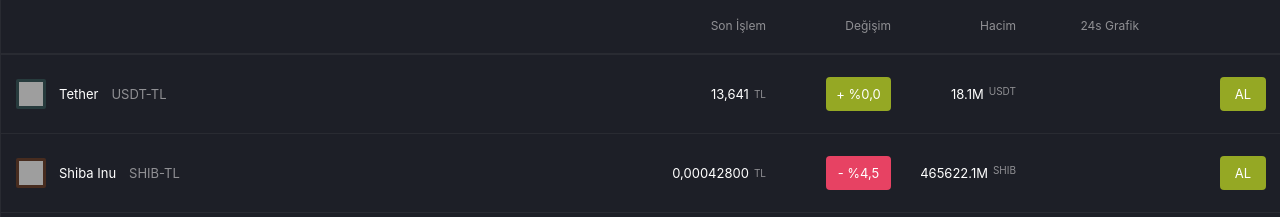
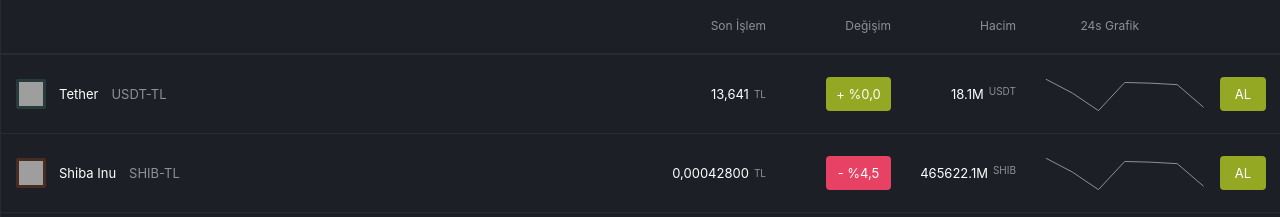
Before and after one commit to ozanzeng/paribu, a React (Create React App) app: page / in a window 1280 px wide. Shown: the part 583-800 px from the top of the page. Built offline with nearby package versions, Linux system fonts and the light colour scheme; grey boxes are pictures that could not be loaded.

Commit message:
Line chart completed

```diff
--- a/package.json
+++ b/package.json
@@ -10,6 +10,7 @@
     "react-dom": "^17.0.2",
     "react-router-dom": "^6.2.1",
     "react-scripts": "5.0.0",
+    "recharts": "^2.1.9",
     "styled-components": "^5.3.3",
     "web-vitals": "^2.1.4"
   },
--- a/src/components/TradeTable.js
+++ b/src/components/TradeTable.js
@@ -1,6 +1,7 @@
 import React from "react";
 import { Link, useNavigate } from "react-router-dom";
 import styled from "styled-components";
+import { LineChart, Line, ResponsiveContainer } from "recharts";
 
 const Table = styled.div`
   position: relative;
@@ -107,6 +108,30 @@
   text-align: center;
 `;
 
+const data = [
+  {
+    time: Math.random(),
+  },
+  {
+    time: Math.random(),
+  },
+  {
+    time: Math.random(),
+  },
+  {
+    time: Math.random(),
+  },
+  {
+    time: Math.random(),
+  },
+  {
+    time: Math.random(),
+  },
+  {
+    time: Math.random(),
+  },
+];
+
 const TradeTable = ({ tableData }) => {
   const navigate = useNavigate();
 
@@ -156,7 +181,21 @@
               <TdVolumeSymbol>{item.volumeSymbol}</TdVolumeSymbol>
             </Td>
             <Td style={{ width: "15%", justifyContent: "center" }}>
-              {item.graphic}
+              <ResponsiveContainer width='100%' height='100%'>
+                <LineChart
+                  width={175}
+                  height={65}
+                  data={data}
+                  margin={{
+                    top: 0,
+                    right: 0,
+                    bottom: 0,
+                    left: 30,
+                  }}
+                >
+                  <Line dataKey='time' stroke='#909094' dot={false} />
+                </LineChart>
+              </ResponsiveContainer>
             </Td>
             <Td style={{ width: "5%" }}>
               <Button
--- a/src/components/tradeData.json
+++ b/src/components/tradeData.json
@@ -9,7 +9,15 @@
     "volume": "18.1M",
     "volumeSymbol": "usdt",
     "background": "rgba(80, 174, 148,0.2  )",
-    "graphic": "",
+    "graphic": [
+      { "time": "(Math.random())" },
+      { "time": "(Math.random())" },
+      { "time": "(Math.random())" },
+      { "time": "(Math.random())" },
+      { "time": "(Math.random())" },
+      { "time": "(Math.random())" },
+      { "time": "(Math.random())" }
+    ],
     "sitatue": 1
   },
   {
--- a/src/pages/Trade.js
+++ b/src/pages/Trade.js
@@ -1,6 +1,7 @@
 import React from "react";
 import { useLocation } from "react-router-dom";
 import styled from "styled-components";
+import { LineChart, Line, ResponsiveContainer } from "recharts";
 
 const Container = styled.div`
   position: absolute;
@@ -53,6 +54,7 @@
 `;
 
 const Values = styled.div`
+  position: relative;
   display: flex;
   justify-content: center;
   align-items: center;
@@ -66,10 +68,39 @@
   padding: 30px 0;
   font-weight: 700;
 `;
+const ChartWrap = styled.h2`
+  position: absolute;
+  top: 0;
+  bottom: 0;
+  margin: 40px auto;
+`;
 
 const Trade = () => {
   const location = useLocation();
   const data = location.state.item;
+  const dataTime = [
+    {
+      time: Math.random(),
+    },
+    {
+      time: Math.random(),
+    },
+    {
+      time: Math.random(),
+    },
+    {
+      time: Math.random(),
+    },
+    {
+      time: Math.random(),
+    },
+    {
+      time: Math.random(),
+    },
+    {
+      time: Math.random(),
+    },
+  ];
 
   return (
     <Container>
@@ -83,6 +114,11 @@
         </Header>
         <Values>
           <Volume>₺ {data.lastTradeValue}</Volume>
+          <ChartWrap>
+            <LineChart width={600} height={200} data={dataTime}>
+              <Line dataKey='time' stroke='#909094' dot={false} />
+            </LineChart>
+          </ChartWrap>
         </Values>
       </Wraper>
     </Container>
```
Also changed, not shown: src/components/Table.js (added), 1 other file (tests, documents, lock files or other folders).
